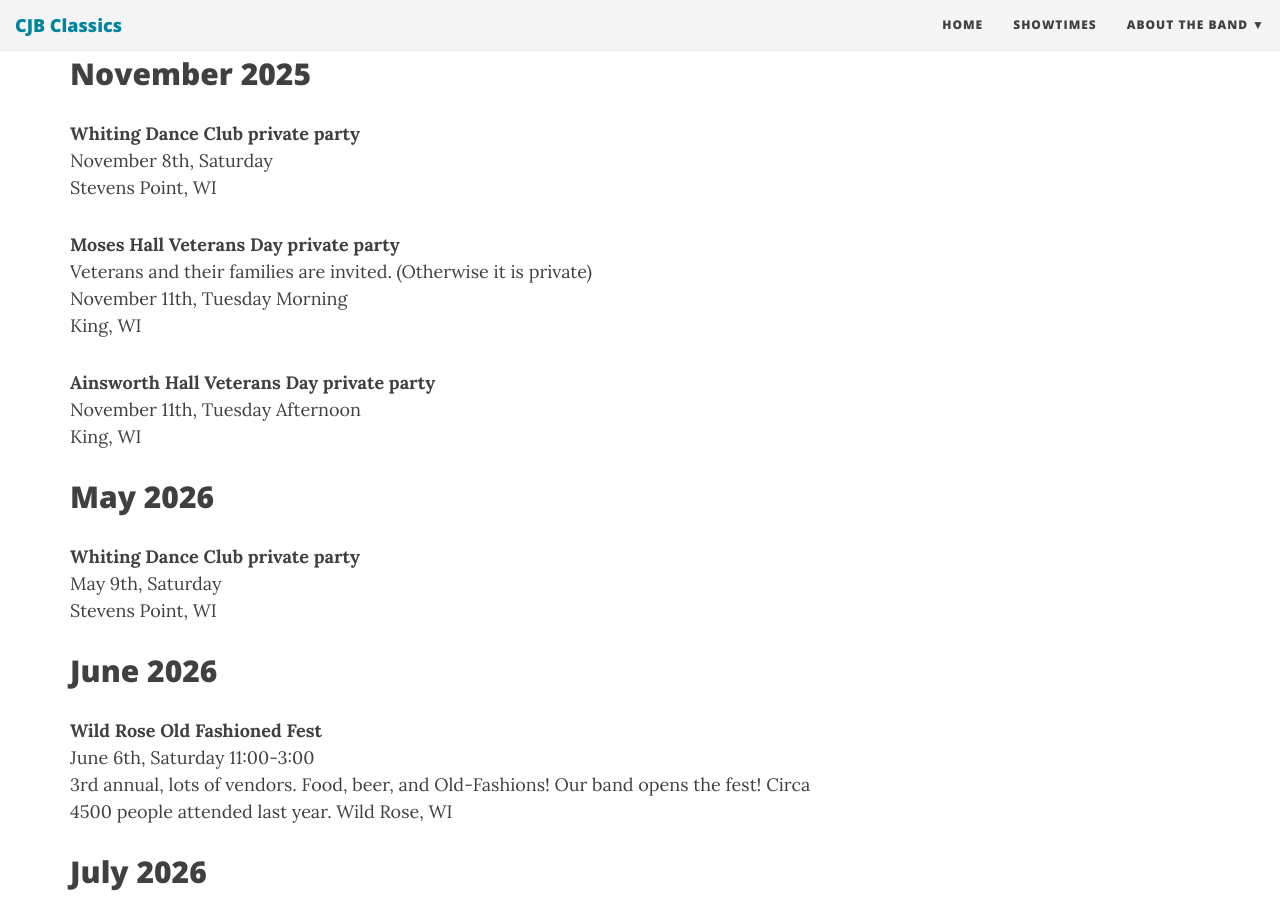
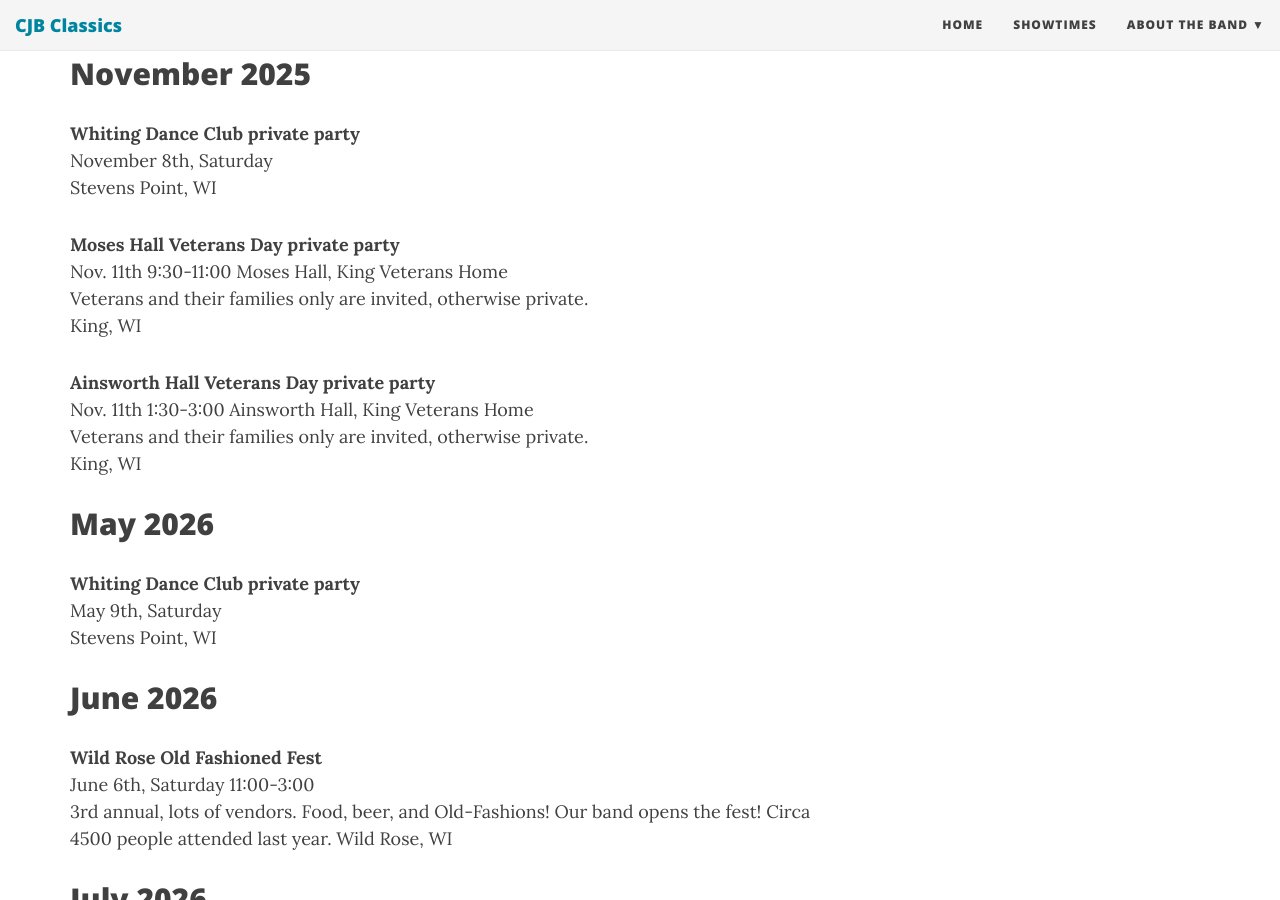
Before and after one commit to jcoenen/justmannband.com, a Jekyll site: the page built from showtimes.md, in a window 1280 px wide and 900 px high, scrolled down 1036 px. Built offline with Jekyll 4.4.1, drawn with Linux system fonts in a browser that asks for light colours; nearby versions of some CDN libraries.

Commit message:
Update showtimes.md

```diff
--- a/showtimes.md
+++ b/showtimes.md
@@ -33,12 +33,13 @@ November 8th, Saturday
 Stevens Point, WI
 
 **Moses Hall Veterans Day private party**
-Veterans and their families are invited. (Otherwise it is private)
-November 11th, Tuesday Morning
+Nov. 11th 9:30-11:00 Moses Hall, King Veterans Home
+Veterans and their families only are invited, otherwise private.
 King, WI
 
 **Ainsworth Hall Veterans Day private party**
-November 11th, Tuesday Afternoon
+Nov. 11th 1:30-3:00 Ainsworth Hall, King Veterans Home
+Veterans and their families only are invited, otherwise private.
 King, WI
 
 ## May 2026
```
